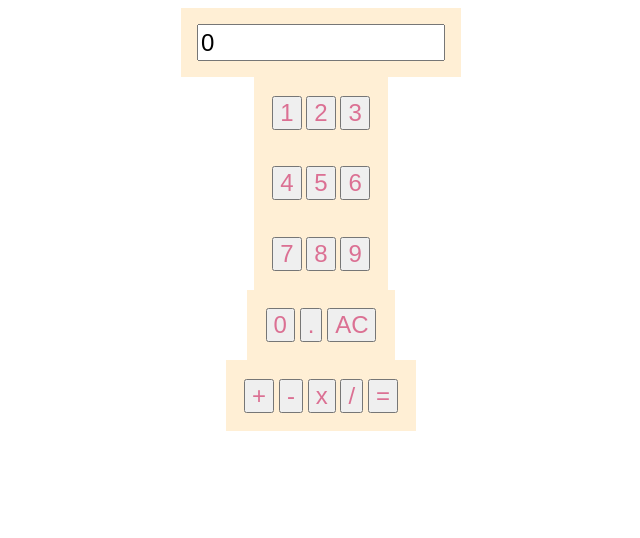
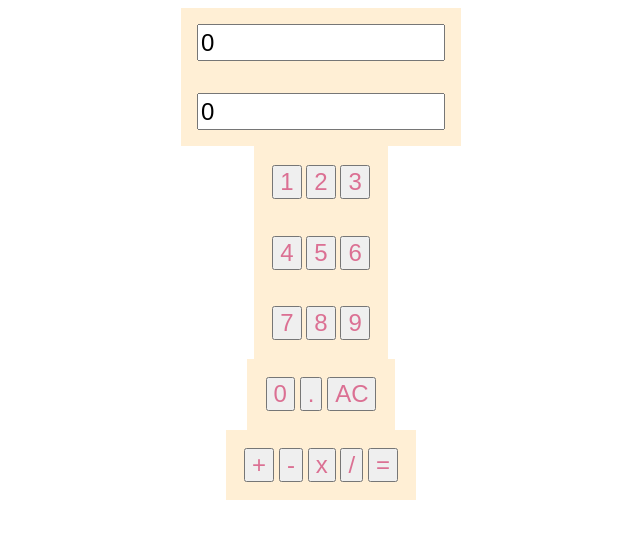
Before and after one commit to grrbm/calculator-app, a React (Create React App) app: page / in a window 1280 px wide. Shown: the top 538 px of the page, without its empty margins (319-959 px from the left). Built offline with nearby package versions, Linux system fonts and the light colour scheme.

Commit message:
added second visor and dot

```diff
--- a/src/components/Calculator/Calculator.js
+++ b/src/components/Calculator/Calculator.js
@@ -1,6 +1,7 @@
 import React from "react"
 import Button from '../Button/Button.js'
 import Visor from '../Visor/Visor.js'
+import SecondVisor from '../SecondVisor/SecondVisor.js'
 import styled from 'styled-components'
 
 
@@ -17,6 +18,9 @@ const Line = styled.div`
     padding: 1em;
     background: papayawhip;
 `;
+
+const operatorsAvailable = ['+','-','x','/'];
+
 class Calculator extends React.Component {
 
     constructor(props){
@@ -24,14 +28,27 @@ class Calculator extends React.Component {
         this.state = { expression: '', solved: true};
     }
 
+    clearVisors = () => {
+        this.setState({
+            expression: '0',
+            solved: true
+        });
+    }
+
     addToExpression = (exp) => {
         if (this.state.solved)
         {
             console.log("setting state to "+exp);
             return this.setState({
-                expression: exp,
+                expression: exp === '.' ? '0.' : exp,
                 solved: false
             })
+        }
+        //if last char was an operator
+        if (operatorsAvailable.includes(this.state.expression.charAt(this.state.expression.length-1))){
+            if (exp === '.'){
+                exp = '0.';
+            }
         }
         this.setState({ expression: this.state.expression+exp })
         console.log("setting state to "+this.state.expression+exp);
@@ -39,6 +56,10 @@ class Calculator extends React.Component {
 
     calculateAnswer = (exp) => {
         console.log("calculating answer");
+        if (this.state.expression.includes('='))
+        {
+            return;
+        }
         this.setState({
             expression: this.state.expression+exp+this.solveExpression(this.state.expression),
             solved: true
@@ -47,7 +68,6 @@ class Calculator extends React.Component {
 
     solveExpression = (exp) => {
         console.log("solving expression "+exp);
-        const operatorsAvailable = ['+','-','x','/'];
         let terms = [];
         let temp = '';
         let operators = [];
@@ -82,8 +102,8 @@ class Calculator extends React.Component {
             return "NaN"
         }
         for(let k=0;k<operators.length;k++){
-            const term1 = parseInt(terms[i]);
-            const term2 = parseInt(terms[j]);
+            const term1 = parseFloat(terms[i]);
+            const term2 = parseFloat(terms[j]);
             switch(operators[i]){
                 case '+':
                     result =  term1 + term2;
@@ -117,6 +137,9 @@ class Calculator extends React.Component {
                         <Visor expression={this.state.expression}/>
                     </Line>
                     <Line>
+                        <SecondVisor expression={this.state.expression}/>
+                    </Line>
+                    <Line>
                         <Button triggerButtonAction={this.addToExpression} text={`1`} />
                         <Button triggerButtonAction={this.addToExpression} text={`2`} />
                         <Button triggerButtonAction={this.addToExpression} text={`3`} />
@@ -134,7 +157,7 @@ class Calculator extends React.Component {
                     <Line>
                         <Button triggerButtonAction={this.addToExpression} text={`0`} />
                         <Button triggerButtonAction={this.addToExpression} text={`.`} />
-                        <Button triggerButtonAction={this.addToExpression} text={`AC`} />
+                        <Button triggerButtonAction={this.clearVisors} text={`AC`} />
                     </Line>
                     <Line>
                         <Button triggerButtonAction={this.addToExpression} text={`+`} />
--- /dev/null
+++ b/src/components/SecondVisor/SecondVisor.js
@@ -0,0 +1,28 @@
+import React from "react"
+import styled from "styled-components"
+
+
+const VisorScreen = styled.input`
+    font-size: 1.5em;
+    width: 10em;
+    height: 1.3em;
+`
+
+class SecondVisor extends React.Component{
+
+    constructor(props){
+        super(props);
+    }
+
+    componentDidMount(){
+        console.log("Visor mounted!");
+    }
+    render(){
+        return <VisorScreen value={this.props.expression} readOnly/>
+    }
+
+
+}
+
+
+export default SecondVisor
```
